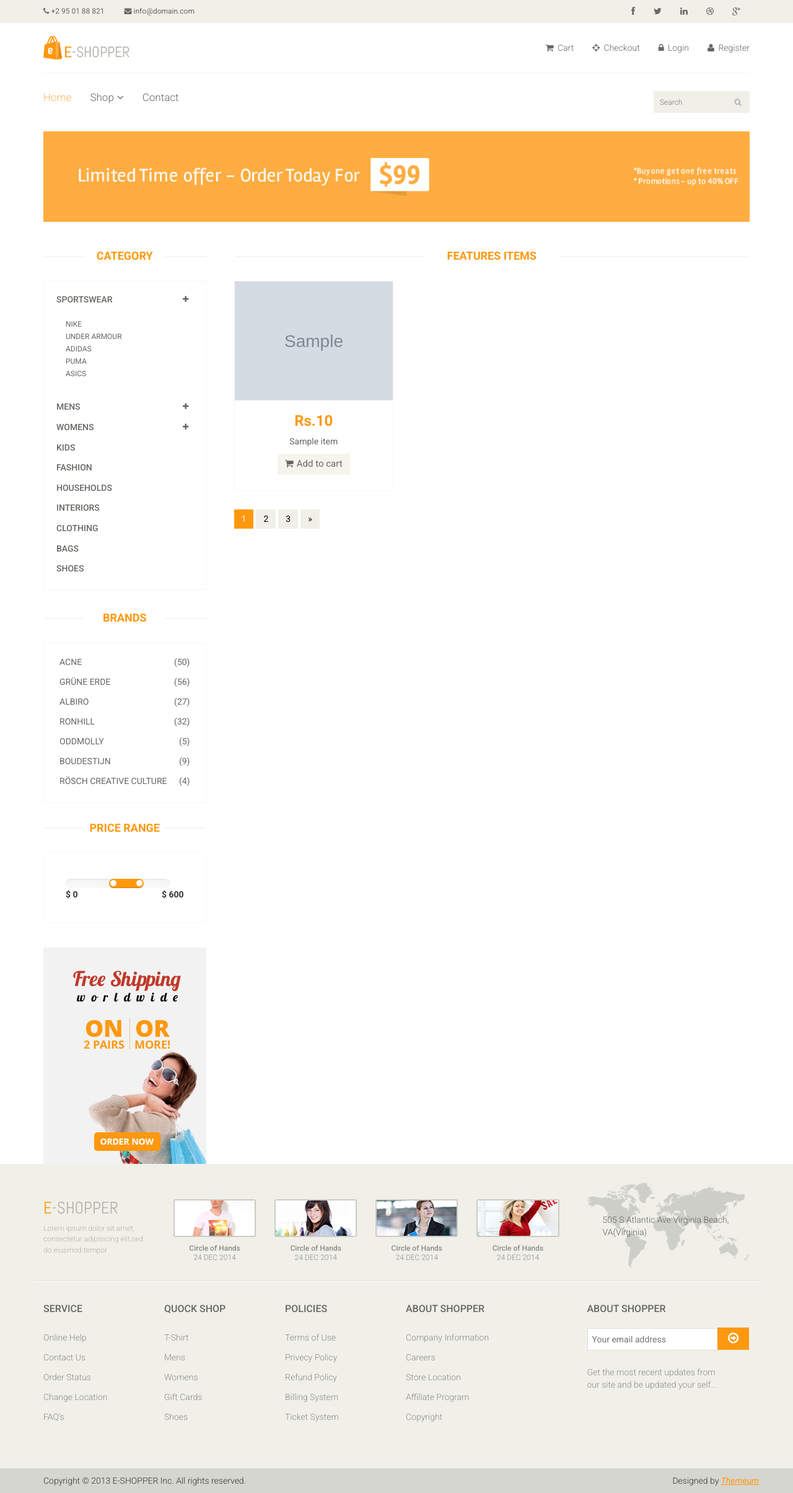
After one commit to babita5/eshopper, a Django app: a page that uses templates/base.html in a window 1280 px wide, after a click on "SPORTSWEAR". The commit adds this page. Shown: the whole page at 62% size. Run offline with Django 3.2, Linux system fonts and the light colour scheme; tables that the repository leaves empty hold one stand-in row (values such as "Sample post"); grey boxes marked "Sample" are stand-in pictures.

Commit message:
search and category view

```diff
--- a/shopper/models.py
+++ b/shopper/models.py
@@ -31,6 +31,9 @@ class Category(models.Model):
     def __str__(self):
         return self.name
 
+    def get_category_url(self):
+        return reverse('shopper:category',kwargs= {'slug':self.slug})
+
 class SubCategory(models.Model):
     name=models.CharField(max_length=200)
     slug=models.CharField(max_length=200, unique=True)
@@ -57,6 +60,8 @@ class Brand(models.Model):
     def __str__(self):
         return self.name
 
+    def get_brand_url(self):
+        return reverse('shopper:brand',kwargs={'rank':self.rank})
 
 class Item(models.Model):
     title = models.CharField(max_length=300)
--- a/shopper/urls.py
+++ b/shopper/urls.py
@@ -23,6 +23,9 @@ urlpatterns = [
     path('shop',ShopView.as_view(),name='shop'),
     path('product',ProductView.as_view(),name='product-details'),
     path('product/<slug>',ProductDetailView.as_view(),name='product'),
+    path('category/<slug>',CategoryView.as_view(),name='category'),
+    path('brand/<rank>',BrandView.as_view(),name='brand'),
+    path('search',SearchView.as_view(),name='search'),
     path('contact',contact,name='contact'),
     path('signup', signup,name='signup'),
     path('signin',signin, name='signin'),
--- a/shopper/views.py
+++ b/shopper/views.py
@@ -58,6 +58,31 @@ class ProductDetailView(BaseView):
 
         return render(request,'product-details.html',self.views)
 
+class CategoryView(BaseView):
+    def get(self,request,slug):
+        cat=Category.objects.get(slug=slug).id
+        self.views['category_item']=Item.objects.filter(category=cat)
+
+        return render(request,'category.html',self.views)
+
+class BrandView(BaseView):
+    def get(self,request,rank):
+        brand=Brand.objects.get(rank=rank).id
+        self.views['brand_item']=Item.objects.filter(brand=brand)
+
+        return render(request,'brand.html',self.views)
+
+class SearchView(BaseView):
+    def get(self,request):
+        query=request.GET.get('query', None)
+        if not query:
+            return redirect('/')
+        self.views['search_query']=Item.objects.filter(
+            title__icontains=query
+        )
+        self.views['searched_for']=query
+        return render(request,'search.html',self.views)
+
 def signup(request):
     if request.method=='POST':
         first_name=request.POST['first_name']
--- a/templates/base.html
+++ b/templates/base.html
@@ -89,8 +89,9 @@
 							<ul class="nav navbar-nav">
 
 								<li><a href="cart.html"><i class="fa fa-shopping-cart"></i> Cart</a></li>
+								<li><a href="cart.html"><i class="fa fa-crosshairs"></i> Checkout</a></li>
 								{% if user.is_authenticated %}
-									<li><a href="#"><i class="fa fa-lock"></i> {{user.username}}</a></li>
+									<li><a href="#"><i class="fa fa-user"></i> {{user.username}}</a></li>
 									<li><a href="logout"><i class="fa fa-sign-out"></i> Logout </a></li>
 								{% else %}
 									<li><a href="signin"><i class="fa fa-lock"></i> Login </a></li>
@@ -127,21 +128,17 @@
 										<li><a href="login.html">Login</a></li>
                                     </ul>
                                 </li>
-								<li class="dropdown"><a href="#">Blog<i class="fa fa-angle-down"></i></a>
-                                    <ul role="menu" class="sub-menu">
-                                        <li><a href="blog.html">Blog List</a></li>
-										<li><a href="blog-single.html">Blog Single</a></li>
-                                    </ul>
-                                </li>
-								<li><a href="404.html">404</a></li>
 								<li><a href="contact">Contact</a></li>
 							</ul>
 						</div>
 					</div>
 					<div class="col-sm-3">
+						<form method="GET" action="{% url 'shopper:search' %}">
+						{% csrf_token %}
 						<div class="search_box pull-right">
-							<input type="text" placeholder="Search"/>
+							<input name="query" type="text" placeholder="Search"/>
 						</div>
+						</form>
 					</div>
 				</div>
 			</div>
--- /dev/null
+++ b/templates/category.html
@@ -0,0 +1,190 @@
+
+{% extends 'base.html' %}
+{% load static %}
+{% block content %}
+
+	<section id="advertisement">
+		<div class="container">
+			<img src="{% static 'images/shop/advertisement.jpg' %}" alt="" />
+		</div>
+	</section>
+
+	<section>
+		<div class="container">
+			<div class="row">
+				<div class="col-sm-3">
+					<div class="left-sidebar">
+						<h2>Category</h2>
+						<div class="panel-group category-products" id="accordian"><!--category-productsr-->
+							<div class="panel panel-default">
+								<div class="panel-heading">
+									<h4 class="panel-title">
+										<a data-toggle="collapse" data-parent="#accordian" href="#sportswear">
+											<span class="badge pull-right"><i class="fa fa-plus"></i></span>
+											Sportswear
+										</a>
+									</h4>
+								</div>
+								<div id="sportswear" class="panel-collapse collapse">
+									<div class="panel-body">
+										<ul>
+											<li><a href="">Nike </a></li>
+											<li><a href="">Under Armour </a></li>
+											<li><a href="">Adidas </a></li>
+											<li><a href="">Puma</a></li>
+											<li><a href="">ASICS </a></li>
+										</ul>
+									</div>
+								</div>
+							</div>
+							<div class="panel panel-default">
+								<div class="panel-heading">
+									<h4 class="panel-title">
+										<a data-toggle="collapse" data-parent="#accordian" href="#mens">
+											<span class="badge pull-right"><i class="fa fa-plus"></i></span>
+											Mens
+										</a>
+									</h4>
+								</div>
+								<div id="mens" class="panel-collapse collapse">
+									<div class="panel-body">
+										<ul>
+											<li><a href="">Fendi</a></li>
+											<li><a href="">Guess</a></li>
+											<li><a href="">Valentino</a></li>
+											<li><a href="">Dior</a></li>
+											<li><a href="">Versace</a></li>
+											<li><a href="">Armani</a></li>
+											<li><a href="">Prada</a></li>
+											<li><a href="">Dolce and Gabbana</a></li>
+											<li><a href="">Chanel</a></li>
+											<li><a href="">Gucci</a></li>
+										</ul>
+									</div>
+								</div>
+							</div>
+
+							<div class="panel panel-default">
+								<div class="panel-heading">
+									<h4 class="panel-title">
+										<a data-toggle="collapse" data-parent="#accordian" href="#womens">
+											<span class="badge pull-right"><i class="fa fa-plus"></i></span>
+											Womens
+										</a>
+									</h4>
+								</div>
+								<div id="womens" class="panel-collapse collapse">
+									<div class="panel-body">
+										<ul>
+											<li><a href="">Fendi</a></li>
+											<li><a href="">Guess</a></li>
+											<li><a href="">Valentino</a></li>
+											<li><a href="">Dior</a></li>
+											<li><a href="">Versace</a></li>
+										</ul>
+									</div>
+								</div>
+							</div>
+							<div class="panel panel-default">
+								<div class="panel-heading">
+									<h4 class="panel-title"><a href="#">Kids</a></h4>
+								</div>
+							</div>
+							<div class="panel panel-default">
+								<div class="panel-heading">
+									<h4 class="panel-title"><a href="#">Fashion</a></h4>
+								</div>
+							</div>
+							<div class="panel panel-default">
+								<div class="panel-heading">
+									<h4 class="panel-title"><a href="#">Households</a></h4>
+								</div>
+							</div>
+							<div class="panel panel-default">
+								<div class="panel-heading">
+									<h4 class="panel-title"><a href="#">Interiors</a></h4>
+								</div>
+							</div>
+							<div class="panel panel-default">
+								<div class="panel-heading">
+									<h4 class="panel-title"><a href="#">Clothing</a></h4>
+								</div>
+							</div>
+							<div class="panel panel-default">
+								<div class="panel-heading">
+									<h4 class="panel-title"><a href="#">Bags</a></h4>
+								</div>
+							</div>
+							<div class="panel panel-default">
+								<div class="panel-heading">
+									<h4 class="panel-title"><a href="#">Shoes</a></h4>
+								</div>
+							</div>
+						</div><!--/category-productsr-->
+
+						<div class="brands_products"><!--brands_products-->
+							<h2>Brands</h2>
+							<div class="brands-name">
+								<ul class="nav nav-pills nav-stacked">
+									<li><a href=""> <span class="pull-right">(50)</span>Acne</a></li>
+									<li><a href=""> <span class="pull-right">(56)</span>Grüne Erde</a></li>
+									<li><a href=""> <span class="pull-right">(27)</span>Albiro</a></li>
+									<li><a href=""> <span class="pull-right">(32)</span>Ronhill</a></li>
+									<li><a href=""> <span class="pull-right">(5)</span>Oddmolly</a></li>
+									<li><a href=""> <span class="pull-right">(9)</span>Boudestijn</a></li>
+									<li><a href=""> <span class="pull-right">(4)</span>Rösch creative culture</a></li>
+								</ul>
+							</div>
+						</div><!--/brands_products-->
+
+						<div class="price-range"><!--price-range-->
+							<h2>Price Range</h2>
+							<div class="well">
+								 <input type="text" class="span2" value="" data-slider-min="0" data-slider-max="600" data-slider-step="5" data-slider-value="[250,450]" id="sl2" ><br />
+								 <b>$ 0</b> <b class="pull-right">$ 600</b>
+							</div>
+						</div><!--/price-range-->
+
+						<div class="shipping text-center"><!--shipping-->
+							<img src="{% static 'images/home/shipping.jpg' %}" alt="" />
+						</div><!--/shipping-->
+
+					</div>
+				</div>
+
+				<div class="col-sm-9 padding-right">
+					<div class="features_items"><!--features_items-->
+						<h2 class="title text-center">Features Items</h2>
+						{% for cat in category_item %}
+                        <div class="col-sm-4">
+							<div class="product-image-wrapper">
+								<div class="single-products">
+									<div class="productinfo text-center">
+										<a href="{{cat.get_url}}" > <img src="{{cat.image.url}}" alt="" /> </a>
+										{% if cat.discounted_price > 0 %}
+                                        <h2>Rs.{{cat.discounted_price}}</h2>
+                                        {% else %}
+                                        <h2>Rs.{{cat.price}}</h2>
+                                        {% endif %}
+										<a href="{{cat.get_url}}"> <p>{{cat.title}}</p> </a>
+										<a href="#" class="btn btn-default add-to-cart"><i class="fa fa-shopping-cart"></i>Add to cart</a>
+									</div>
+
+								</div>
+
+							</div>
+						</div>
+                        {% endfor %}
+					</div><!--features_items-->
+                    <ul class="pagination">
+							<li class="active"><a href="">1</a></li>
+							<li><a href="">2</a></li>
+							<li><a href="">3</a></li>
+							<li><a href="">&raquo;</a></li>
+						</ul>
+				</div>
+			</div>
+		</div>
+	</section>
+
+	{% endblock %}
```
Also changed, not shown: templates/brand.html (added, +190 -0 lines), templates/index.html (+7 -3 lines), templates/product-details.html (+13 -1 lines), templates/search.html (added, +161 -0 lines).
